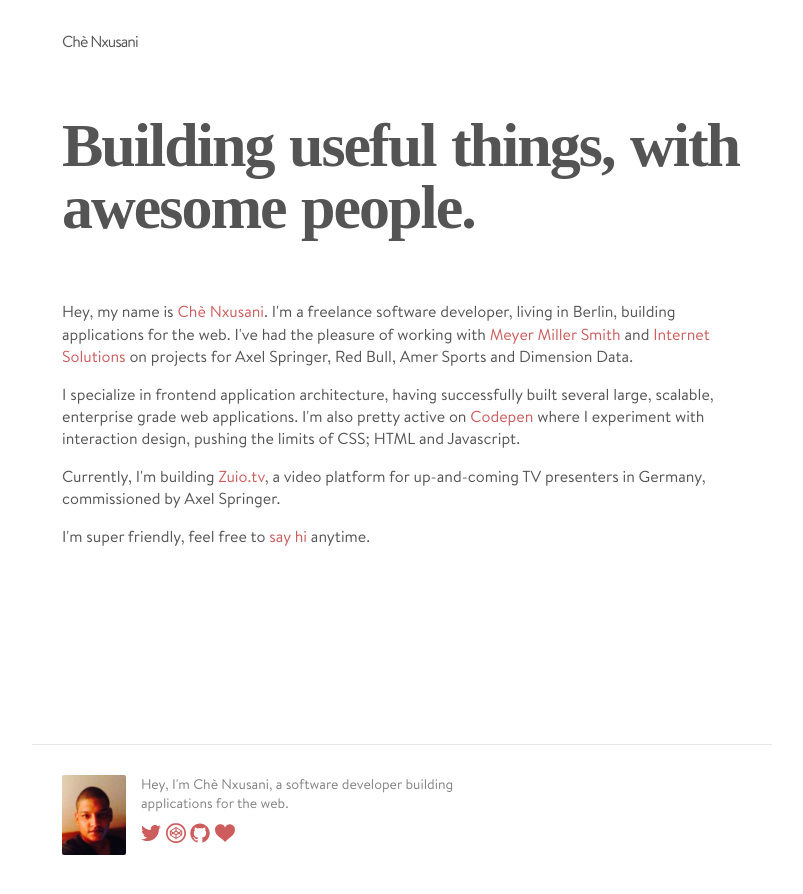
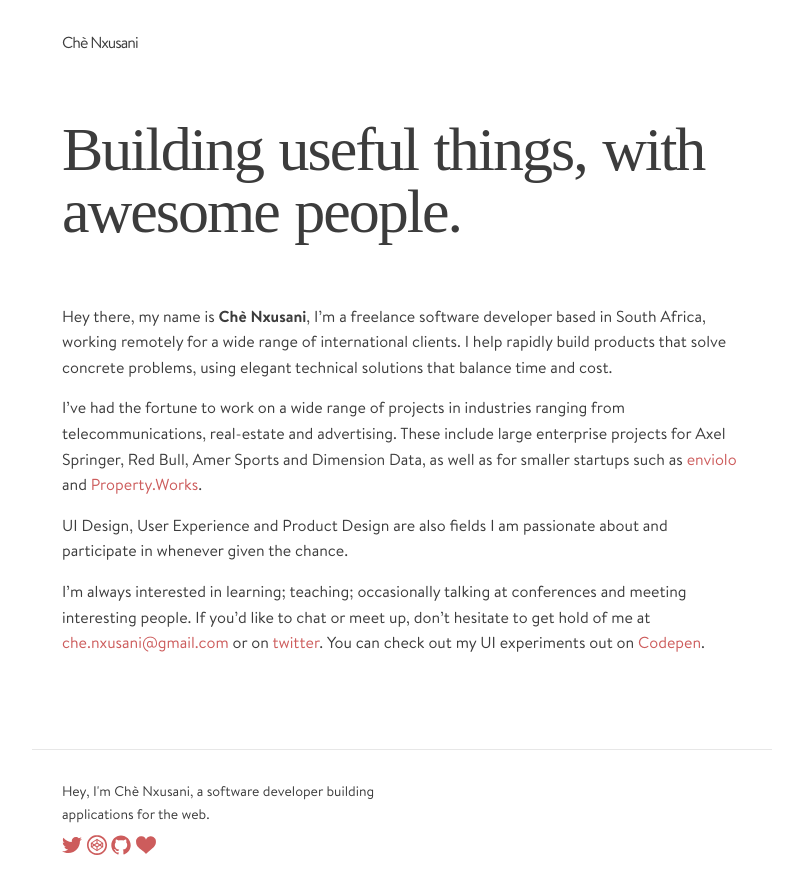
Before and after one commit to codedependant/codedependant.github.io, a Jekyll site: the page built from index.html, in a window 1280 px wide. Shown: the top 894 px of the page, without its empty margins (238-1041 px from the left). Built offline with Jekyll 4.4.1, drawn with Linux system fonts in a browser that asks for light colours; some web fonts are replaced.

Commit message:
updated site

```diff
--- a/_includes/footer.html
+++ b/_includes/footer.html
@@ -13,10 +13,9 @@
         </ul>
       </div>
        -->
-      <div class="footer-col  footer-col-1">
-        <img class="footer-image" src="images/me4.jpg" />
-
-      </div>
+      <!-- <div class="footer-col  footer-col-1">
+        <img class="footer-image" src="images/me1.jpg" />
+      </div> -->
       <div class="footer-col  footer-col-3">
         <p class="footer-text">{{ site.description }}</p>
         <ul class="social-media-list">
--- a/_sass/_layout.scss
+++ b/_sass/_layout.scss
@@ -140,7 +140,6 @@
 
 .footer-col-wrapper {
     font-size: 15px;
-    color: $grey-color;
     margin-left: -$spacing-unit / 2;
     @extend %clearfix;
 }
@@ -239,7 +238,7 @@
     word-spacing:   2px;
     line-height:    1;
     font-family:    $header-font-family;
-    font-weight:    900;
+
     @include media-query($on-laptop) {
         font-size: 46px;
     }
@@ -278,3 +277,7 @@
         }
     }
 }
+
+.home {
+  margin-bottom: 60px;
+}
--- a/css/main.scss
+++ b/css/main.scss
@@ -10,14 +10,14 @@
 $base-font-family: 'Brandon', serif;
 $base-font-size:   16px;
 $small-font-size:  $base-font-size * 0.875;
-$base-line-height: 1.4;
+$base-line-height: 1.6;
 
 $header-font-family: 'Gotham', serif;
 
 
 $spacing-unit:     30px;
 
-$text-color:       #545454;
+$text-color:       #3c3c3c;
 $background-color: white;
 $brand-color:      #2a7ae2;
 
--- a/index.html
+++ b/index.html
@@ -11,23 +11,16 @@
     <h1 class="post-title">Building useful things, with awesome people.</h1>
   </header>
 
-  <svg style="display: none;">
-  <symbol id="sound-icon" viewBox="0 0 32 32">
-    <path d="M22.485 25.985c-0.384 0-0.768-0.146-1.061-0.439-0.586-0.586-0.586-1.535 0-2.121 4.094-4.094 4.094-10.755 0-14.849-0.586-0.586-0.586-1.536 0-2.121s1.536-0.586 2.121 0c2.55 2.55 3.954 5.94 3.954 9.546s-1.404 6.996-3.954 9.546c-0.293 0.293-0.677 0.439-1.061 0.439zM17.157 23.157c-0.384 0-0.768-0.146-1.061-0.439-0.586-0.586-0.586-1.535 0-2.121 2.534-2.534 2.534-6.658 0-9.192-0.586-0.586-0.586-1.536 0-2.121s1.535-0.586 2.121 0c3.704 3.704 3.704 9.731 0 13.435-0.293 0.293-0.677 0.439-1.061 0.439zM12.542 2.458c0.802-0.802 1.458-0.53 1.458 0.604v25.875c0 1.134-0.656 1.406-1.458 0.604l-7.542-7.542h-5v-12h5l7.542-7.542z" fill="currentColor"></path>
-  </symbol>
-  </svg>
+  <div>
 
-  <div>
-  <p>
-    Hey, my name is <a href="{{ site.baseurl }}/" class="name-link" data-tooltip="Goodluck pronouncing that...">Chè Nxusani</a>. I'm a freelance software developer, living in Berlin, building applications for the web. I've had the pleasure of working with <a href="http://meyermillersmith.com" target="_blank">Meyer Miller Smith</a> and <a href="http://is.co.za" target="_blank">Internet Solutions</a> on projects for Axel Springer, Red Bull, Amer Sports and Dimension Data.
-  </p>
-  <p>I specialize in frontend application architecture, having successfully built several large, scalable, enterprise grade web applications.
-    I'm also pretty active on <a href="http://codepen.io/code_dependant" target="_blank">Codepen</a> where I experiment with interaction design, pushing the limits of CSS; HTML and Javascript.
-  </p>
-  <p>Currently, I'm building <a href="http://zuio.tv" target="_blank">Zuio.tv</a>, a video platform for up-and-coming TV presenters in Germany, commissioned by Axel Springer.</p>
-  <p>
-    I'm super friendly, feel free to <a href="http://www.twitter.com/code_dependant" target="_blank">say hi</a> anytime.
-  </p>
+  <p>Hey there, my name is <b>Chè Nxusani</b>, I’m a freelance software developer based in South Africa, working remotely for a wide range of international clients. I help rapidly build products that solve concrete problems, using elegant technical solutions that balance time and cost.</p>
+
+  <p>I’ve had the fortune to work on a wide range of projects in industries ranging from telecommunications, real-estate and advertising. These include large enterprise projects for Axel Springer, Red Bull, Amer Sports and Dimension Data, as well as for smaller startups such as <a href="http://enviolo.com">enviolo</a> and <a href="http://property.works">Property.Works</a>.</p>
+
+  <p>UI Design, User Experience and Product Design are also fields I am passionate about and participate in whenever given the chance. </p>
+
+  <p>I’m always interested in learning; teaching; occasionally talking at conferences and meeting interesting people. If you’d like to chat or meet up, don’t hesitate
+    to get hold of me at <a href="mailto:che.nxusani@gmail.com">che.nxusani@gmail.com</a> or on <a href="https://twitter.com/code_dependant">twitter</a>. You can check out my UI experiments out on <a href="https://codepen.io/code_dependant">Codepen</a>.</p>
 
   </div>
 
```
Also changed, not shown: Gemfile.lock.
